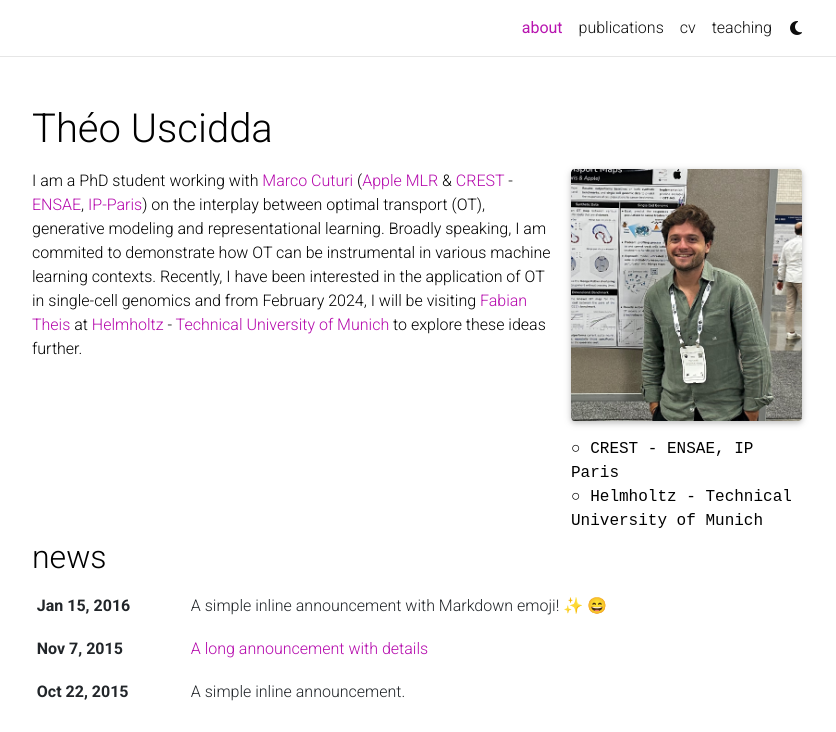
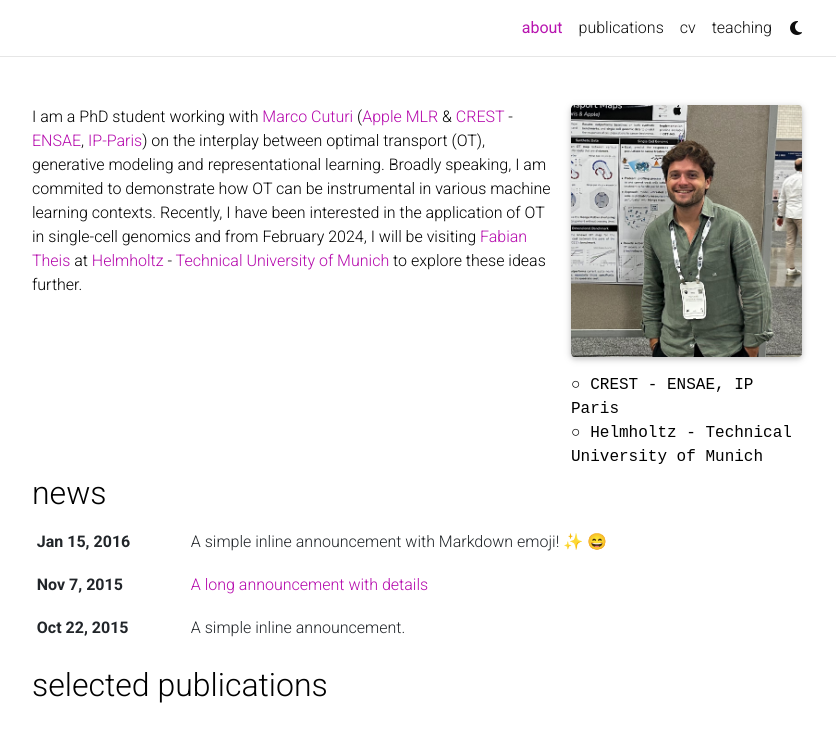
Before and after one commit to theouscidda6/theouscidda6.github.io, a Jekyll site: the page built from _pages/about.md, in a window 1280 px wide and 1085 px high, cut to the strip 0-732 px from the top of the window. Shown: the whole strip, without its empty margins (223-1059 px from the left). Built offline with Jekyll 4.4.1, drawn with Linux system fonts in a browser that asks for light colours; full-size pictures stand in for the smaller copies a plugin makes; emoji names are drawn with the system emoji font; some web fonts are replaced; comment, search, counter and statistics services are not loaded; a style sheet for code colours, icons or effects is not loaded.

Commit message:
change name

```diff
--- a/_config.yml
+++ b/_config.yml
@@ -2,7 +2,7 @@
 # Site settings
 # -----------------------------------------------------------------------------
 
-title: Théo Uscidda # the website title (if blank, full name will be used instead)
+title: # the website title (if blank, full name will be used instead)
 first_name: Théo
 middle_name:
 last_name: Uscidda
```
